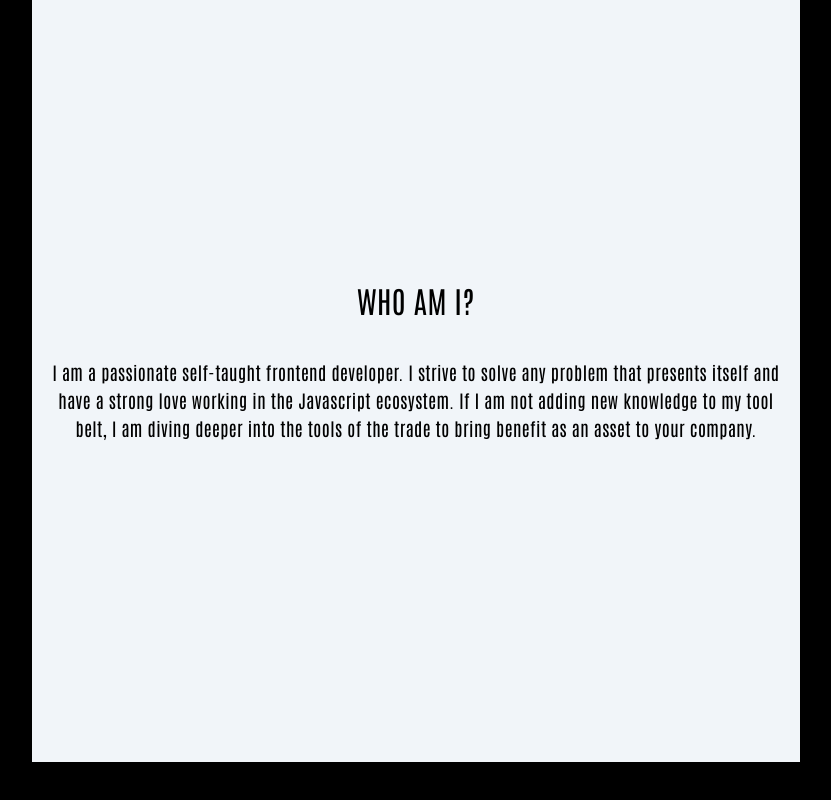
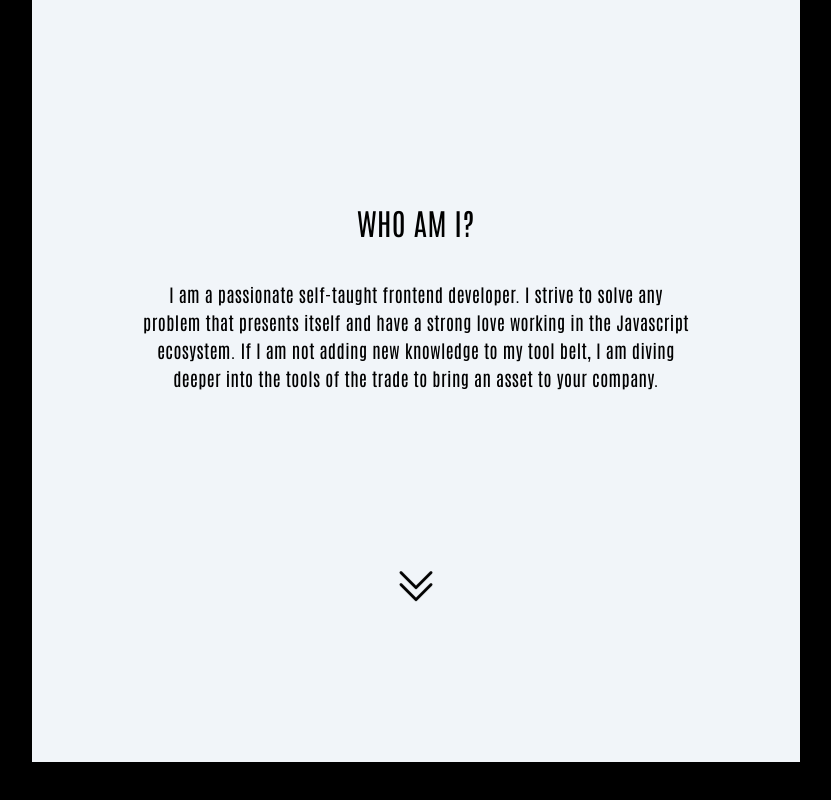
Before and after one commit to mdubelbeis/portfolio-v2, a React (Vite) app: page / in a window 1280 px wide. Shown: the part 890-1690 px from the top of the page, without its empty margins (224-1055 px from the left). Before the commit the page ends 1652 px from the top, so only its background shows below. Built offline with nearby package versions, Linux system fonts and the light colour scheme.

Commit message:
structure Projects component

```diff
--- a/src/App.tsx
+++ b/src/App.tsx
@@ -1,6 +1,7 @@
 import About from './components/About';
 import Heading from './components/Heading';
 import Hero from './components/Hero';
+import Projects from './components/Projects';
 
 const INFO = {
   firstName: 'Mason',
@@ -17,8 +18,10 @@ const App: React.FC = () => {
     <div className="mx-auto w-full max-w-3xl">
       <Heading />
       <Hero />
-      <About />
-      {/* CTA/RESUME */}
+      <main>
+        <About />
+        <Projects />
+      </main>
       {/* PROJECTS */}
       {/* FOOTER */}
     </div>
--- a/src/components/About.tsx
+++ b/src/components/About.tsx
@@ -1,21 +1,22 @@
+import ArrowDown from '../ui/ArrowDown';
 import WaveDown from '../ui/WaveDown';
 
 const About: React.FC = () => {
   return (
-    <div className="flex h-screen flex-col items-center justify-center gap-10 bg-slate-100 p-4 font-hero-text leading-loose tracking-wide text-black">
-      <div>
-        <h2 id="about-me" className="text-center text-3xl text-black">
-          WHO AM I?
-        </h2>
-      </div>
-      <div>
+    <section
+      id="about-me"
+      className="flex h-screen flex-col items-center justify-center gap-10 bg-slate-100 p-4 font-hero-text leading-loose tracking-wide text-black"
+    >
+      <h2 className="text-center text-3xl text-black">WHO AM I?</h2>
+      <div className="md:w-9/12">
         <p className="text-center text-lg">
           I am a passionate self-taught frontend developer. I strive to solve any problem that presents itself and have
           a strong love working in the Javascript ecosystem. If I am not adding new knowledge to my tool belt, I am
-          diving deeper into the tools of the trade to bring benefit as an asset to your company.
+          diving deeper into the tools of the trade to bring an asset to your company.
         </p>
       </div>
-    </div>
+      <ArrowDown elementTarget='#projects'/>
+    </section>
   );
 };
 
--- a/src/components/Hero.tsx
+++ b/src/components/Hero.tsx
@@ -1,4 +1,5 @@
 import React from 'react';
+import ArrowDown from '../ui/ArrowDown';
 
 const Hero: React.FC = () => {
   return (
@@ -11,21 +12,7 @@ const Hero: React.FC = () => {
           <li className="border-b-2 border-t-2 border-slate-200 p-1">FRONTEND DEVELOPER</li>
         </ul>
       </div>
-
-      <div className="relative top-28 animate-bounce">
-        <a href="#about-me">
-          <svg
-            xmlns="http://www.w3.org/2000/svg"
-            fill="none"
-            viewBox="0 0 24 24"
-            strokeWidth={1.5}
-            stroke="currentColor"
-            className="mt-10 h-12 w-12"
-          >
-            <path strokeLinecap="round" strokeLinejoin="round" d="M19.5 5.25l-7.5 7.5-7.5-7.5m15 6l-7.5 7.5-7.5-7.5" />
-          </svg>
-        </a>
-      </div>
+      <ArrowDown elementTarget='#about-me'/>
     </div>
   );
 };
--- /dev/null
+++ b/src/components/Projects.tsx
@@ -0,0 +1,12 @@
+const Projects: React.FC = () => {
+  return (
+    <section id="projects" className="h-screen">
+      <h2 className="text-center text-3xl text-black">PROJECTS</h2>
+      <div>
+
+      </div>
+    </section>
+  );
+};
+
+export default Projects;
--- /dev/null
+++ b/src/ui/ArrowDown.tsx
@@ -0,0 +1,26 @@
+import React from 'react';
+
+interface ArrowDownProps {
+  elementTarget: string;
+}
+
+const ArrowDown: React.FC<ArrowDownProps> = ({elementTarget}) => {
+  return (
+    <div className="relative top-28 animate-bounce">
+      <a href={elementTarget}>
+        <svg
+          xmlns="http://www.w3.org/2000/svg"
+          fill="none"
+          viewBox="0 0 24 24"
+          strokeWidth={1.5}
+          stroke="currentColor"
+          className="mt-10 h-12 w-12"
+        >
+          <path strokeLinecap="round" strokeLinejoin="round" d="M19.5 5.25l-7.5 7.5-7.5-7.5m15 6l-7.5 7.5-7.5-7.5" />
+        </svg>
+      </a>
+    </div>
+  );
+};
+
+export default ArrowDown;
```
